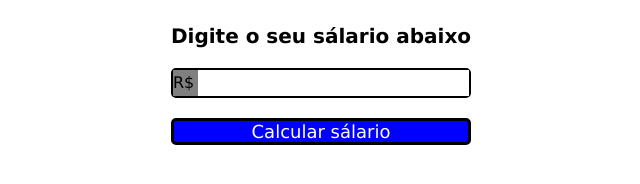
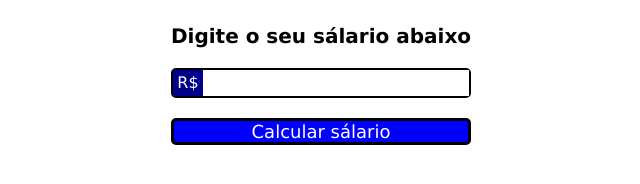
Before and after one commit to chuckdevs/calculadora-de-salario, a plain HTML site: page index.html in a window 1280 px wide. Shown: the part 328-512 px from the top of the page, 319-959 px from the left. Drawn offline with Linux system fonts and the light colour scheme.

Commit message:
Add files via upload

```diff
--- a/index.html
+++ b/index.html
@@ -19,7 +19,7 @@
                     <div class="input">
                         <div class="sifrao"><span>R$</span></div> <input type="number" id="salario" name="salario">
                     </div>
-                    <button id="btn-calc" onclick="calcSalario()">Calcular sálario</button>
+                    <button id="btn-calc" >Calcular sálario</button>
                 </div>
             </div>
             <div id="resultado">
--- a/src/JS/index.js
+++ b/src/JS/index.js
@@ -2,6 +2,7 @@ const salario = document.querySelector("#salario");
 const textoResultado = document.querySelector(".texto-resultado");
 const resultado = document.querySelector("#resultado");
 const tituloResultado = document.querySelector(".titulo");
+const btnCalcular = document.querySelector("#btn-calc");
 
 function calcSalario() {
   let salarioValor = parseFloat(salario.value);
@@ -34,6 +35,8 @@ function calcSalario() {
     resultado.style.display = "flex";
   }
 }
+
+btnCalcular.addEventListener("click", calcSalario);
 /*
   let resultado =
     "Dizímo: R$" +
--- a/src/style/style.css
+++ b/src/style/style.css
@@ -54,7 +54,7 @@ main {
   display: grid;
   border-radius: 5px;
   height: 30px;
-  grid-template-columns: 25px 4fr;
+  grid-template-columns: 30px 4fr;
 }
 input[type="number"] {
   border: none;
@@ -67,11 +67,16 @@ label {
   font-weight: bold;
 }
 .sifrao {
-  background-color: gray;
+  background-color: darkblue;
   display: inline-block;
   display: flex;
   align-items: center;
+  justify-content: center;
   font-size: 1.6rem;
+}
+.sifrao span{
+    color: white;
+    width: 900;
 }
 #btn-calc {
   font-size: 1.8rem;
@@ -95,6 +100,7 @@ label {
   font-size: 3rem;
   text-transform: uppercase;
   font-weight: 900;
+  text-align: center;
 }
 .texto-resultado {
   list-style: none;
```
